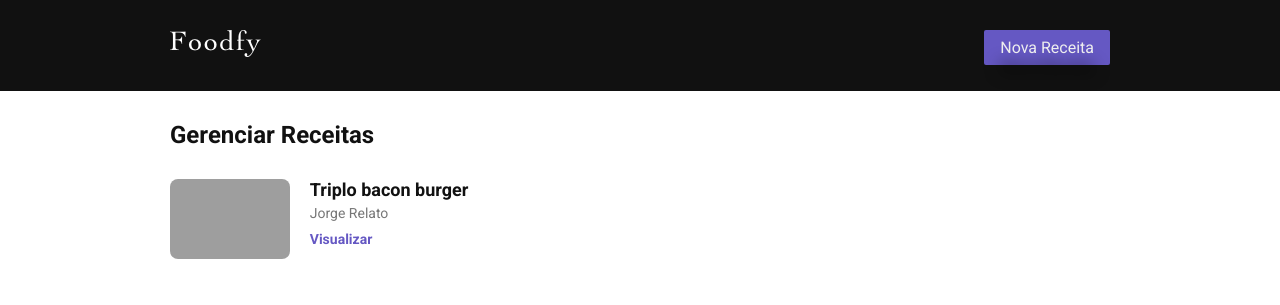
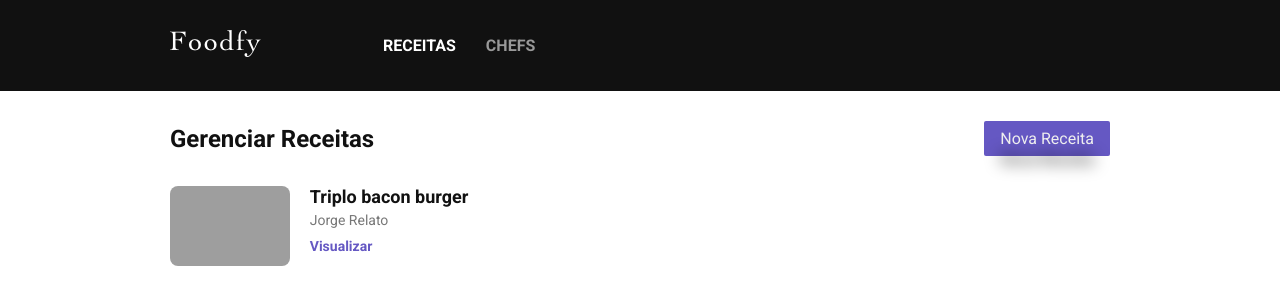
Before and after one commit to Jadiscke/Foodify, a Node server app: page /admin/recipes in a window 1280 px wide. Shown: the top 305 px of the page. Run offline with Node 20, Linux system fonts and the light colour scheme; grey boxes are pictures that could not be loaded.

Commit message:
Add highlight to current page

```diff
--- /dev/null
+++ b/public/scripts/chosen.js
@@ -0,0 +1,14 @@
+
+
+function main(){
+    const links = document.querySelectorAll("header div a");
+
+    for (const link of links) {
+        console.log(link.href)
+        if (link.href == window.location.href){
+            link.classList.add('chosen');
+        }
+    }
+}
+
+main();
--- a/public/styles/admin/main.css
+++ b/public/styles/admin/main.css
@@ -42,18 +42,31 @@ header {
   width: 100%;
 }
 header div {
-  display: block;
+  display: flex;
+  align-items: center;
   width: 100%;
   max-width: 94.0rem;
-  position: relative;
 }
-header div a[type="button"],
+
+header div a {
+  color: #999;
+  text-transform: uppercase;
+  font-weight: 700;
+}
+header div a:nth-child(2){
+  margin-left: 12.2rem;
+  margin-right: 3rem;
+}
+
+a.chosen {
+  color: #fff;
+}
+
+.head a[type="button"],
 form button,
 #recipe .head-recipe a[type="button"] {
   padding: .8rem 1.6rem;
   background-color: #6558C3;
-
-  position: absolute;
   right: 0;
   top: 0;
   z-index: 1;
@@ -61,7 +74,7 @@ form button,
   border-radius: .2rem;
   transition: ease-in-out 500ms;
 }
-header div a[type="button"] span,
+.head a[type="button"] span,
 form button span,
 #recipe .head-recipe a[type="button"] span {
   display: inline-block;
@@ -71,12 +84,20 @@ form button span,
   filter: drop-shadow(0 2.0rem .8rem black );
 }
 
-header div a[type="button"]:hover,
+.head a[type="button"]:hover,
 form button:hover,
 #recipe .head-recipe a[type="button"]:hover {
   transition: ease-in-out 500ms;
   filter: brightness(125%);
 }
+
+.head {
+  display: flex;
+  max-width: 94rem;
+  align-items: center;
+  justify-content: space-between;
+}
+
 h3 {
   font-weight: bold;
   font-size: 2.4rem;
--- a/src/app/views/admin/index.njk
+++ b/src/app/views/admin/index.njk
@@ -9,7 +9,11 @@
 {% block main %}
 
   <main>
-    <h3>Gerenciar Receitas</h3>
+    <div class="head">
+      <h3>Gerenciar Receitas</h3>
+      <a type="button" href="/admin/recipes/create"><span>Nova Receita</span></a>
+    </div>
+
       <div class="cards">
       {% for data in dataIndex %}
 
```
Also changed, not shown: src/app/views/admin/layout.njk (+4 -3 lines).
